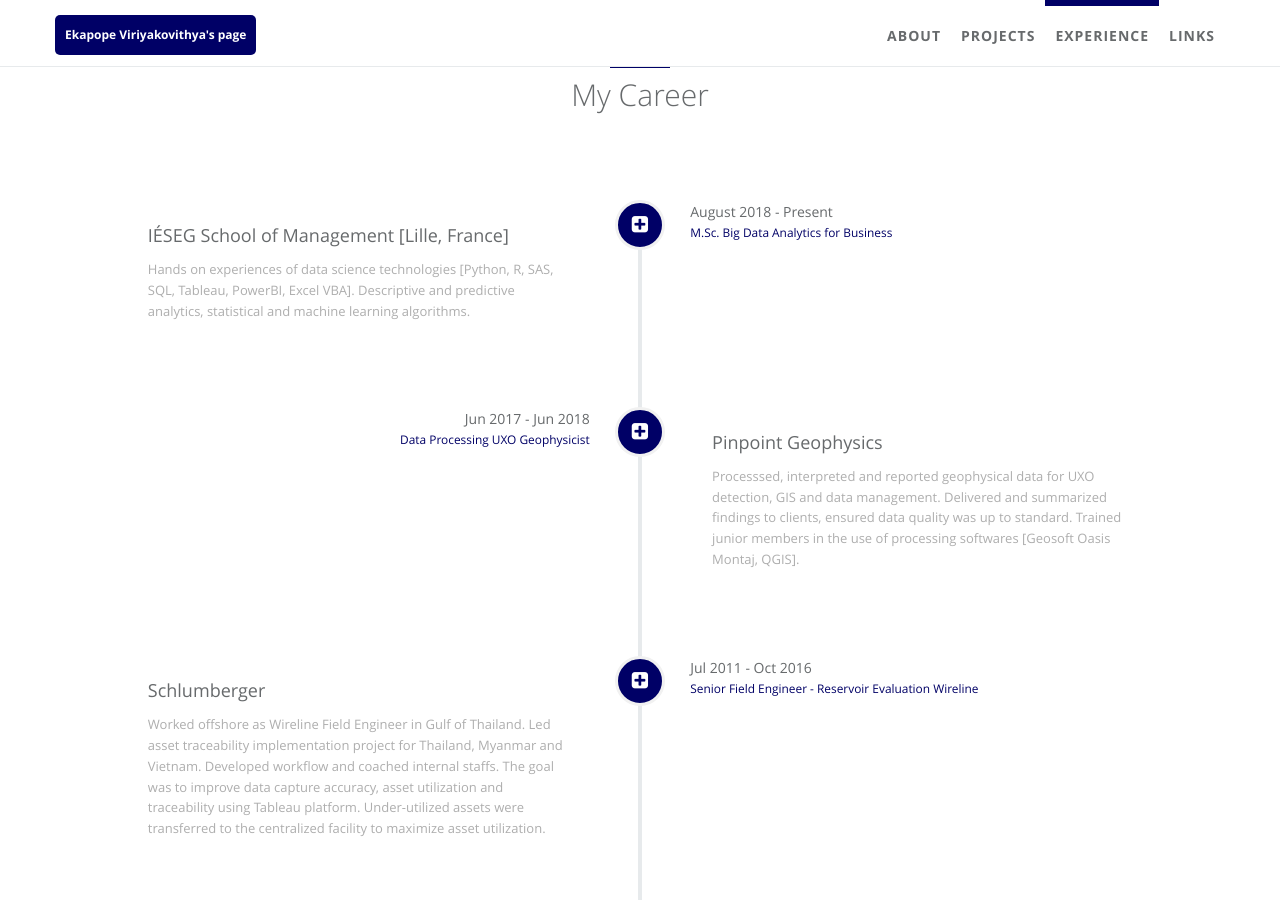
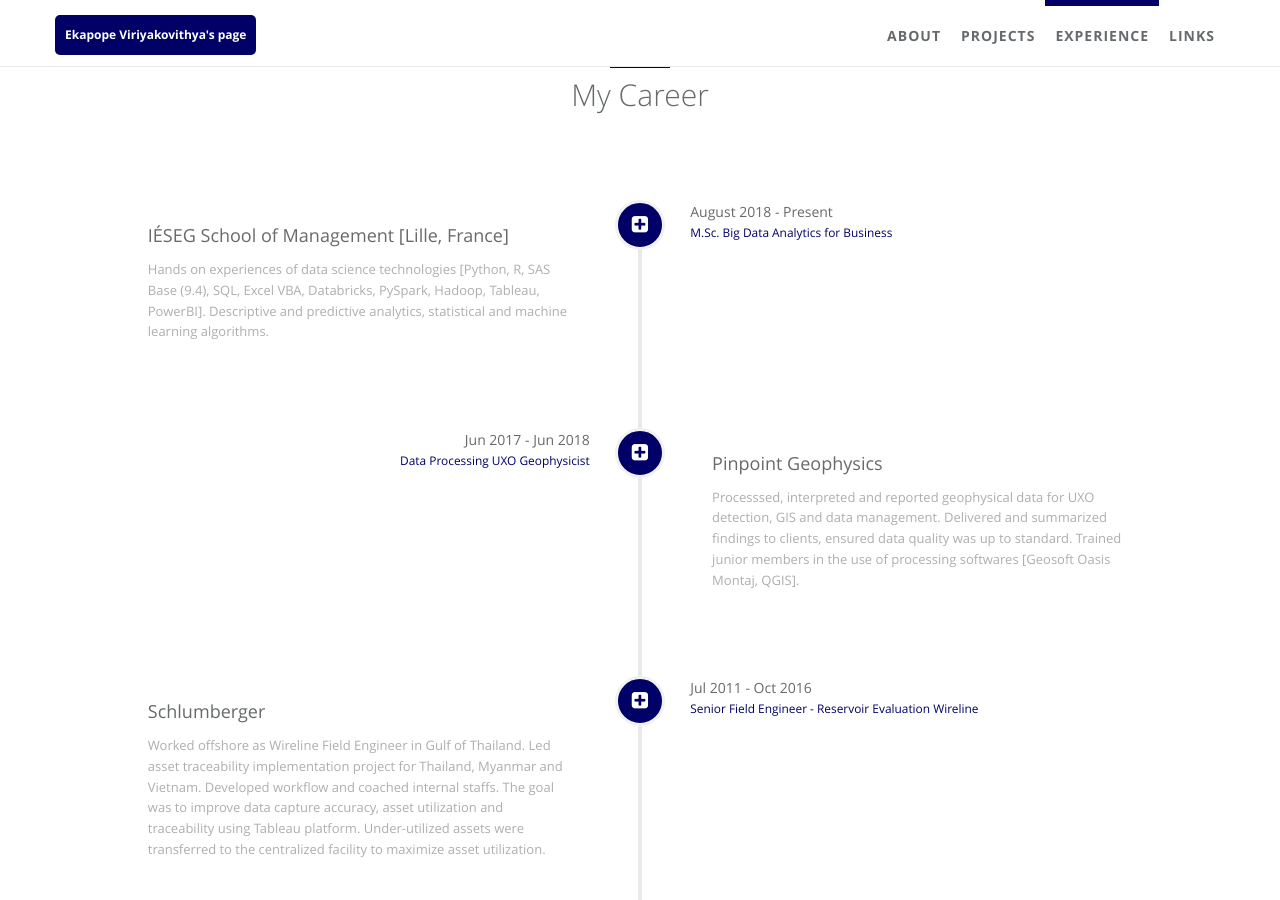
Before and after one commit to ekapope/ekapope.github.io, a Jekyll site: the page built from index.html, in a window 1280 px wide and 900 px high, scrolled down 1679 px. Built offline with Jekyll 4.4.1, drawn with Linux system fonts in a browser that asks for light colours.

Commit message:
Update careers.yml

```diff
--- a/_data/index/careers.yml
+++ b/_data/index/careers.yml
@@ -4,7 +4,7 @@
     detail: IÉSEG School of Management [Lille, France]
     i18n:
   desc:
-    detail: Hands on experiences of data science technologies [Python, R, SAS, SQL, Tableau, PowerBI, Excel VBA]. Descriptive and predictive analytics, statistical and machine learning algorithms.
+    detail: Hands on experiences of data science technologies [Python, R, SAS Base (9.4), SQL, Excel VBA, Databricks, PySpark, Hadoop, Tableau, PowerBI]. Descriptive and predictive analytics, statistical and machine learning algorithms.
 
     i18n:
   date:
```
